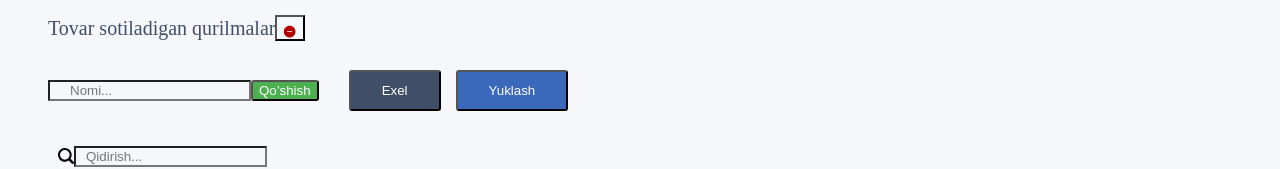
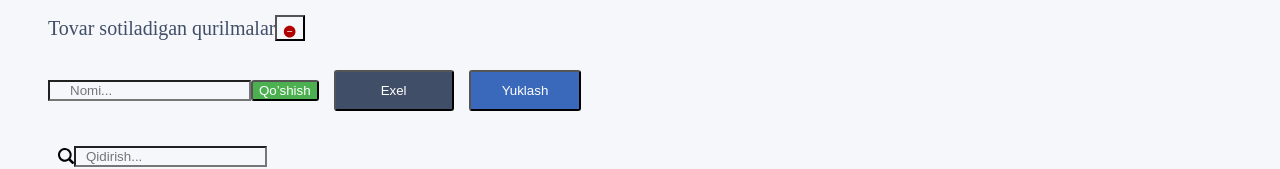
Before and after one commit to MOdevco/newService, a React (Vite) app: page /asosiy in a window 1280 px wide. Both pictures are taken after a click on the button 290 px from the left and 250 px from the top of the page. Shown: the part 222-391 px from the top of the page. Built offline with nearby package versions, Linux system fonts and the light colour scheme; no server answers; the HTML template or start-up script is replaced by a standard one.

Commit message:
button width

```diff
--- a/src/components/propsTAble/propsTable.jsx
+++ b/src/components/propsTAble/propsTable.jsx
@@ -237,7 +237,7 @@ const PropsTable = ({apiGet , apiPost , title , apiPostDoc}) => {
 
                 </Box>
 
-                  <Box pl={"15px"} display={"flex"} alignItems={"center"} gap={"15px"}>
+                  <Box display={"flex"} alignItems={"center"} gap={"15px"}>
                       <form action="" >
                         <input  className='input-field' hidden type="file" accept=".xlsx,.xls"  onChange={handleFile} />
                       </form>
@@ -249,6 +249,7 @@ const PropsTable = ({apiGet , apiPost , title , apiPostDoc}) => {
                           _active={"none"}
                           bg={"#404E67"}
                           borderRadius={"3px"}
+                          w={'120px'}
                         >
                           Exel
                         </Button>
```
